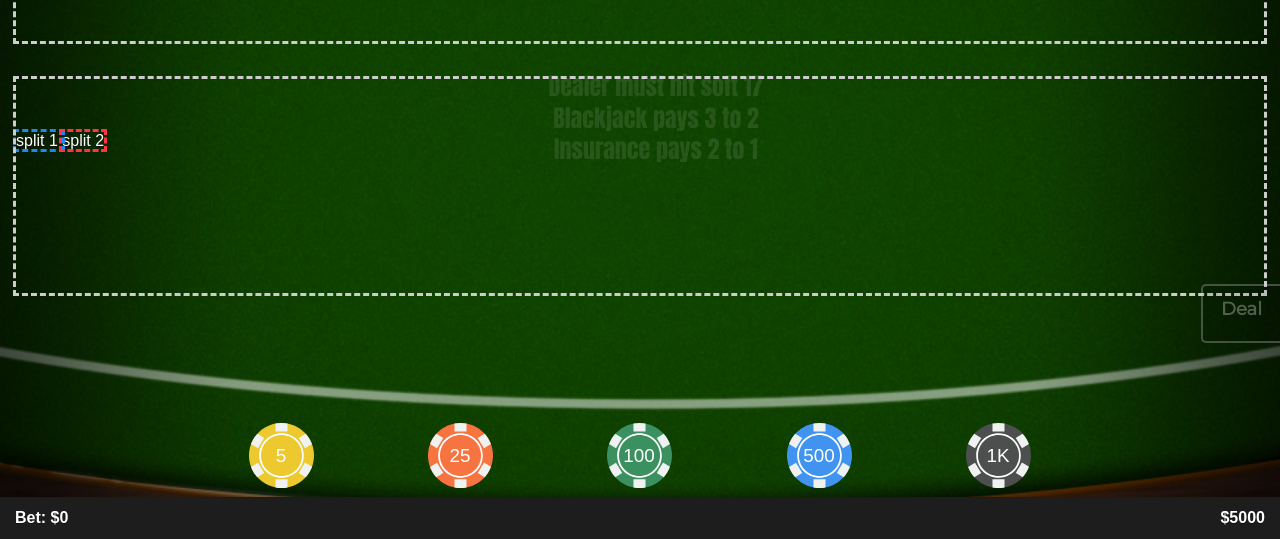
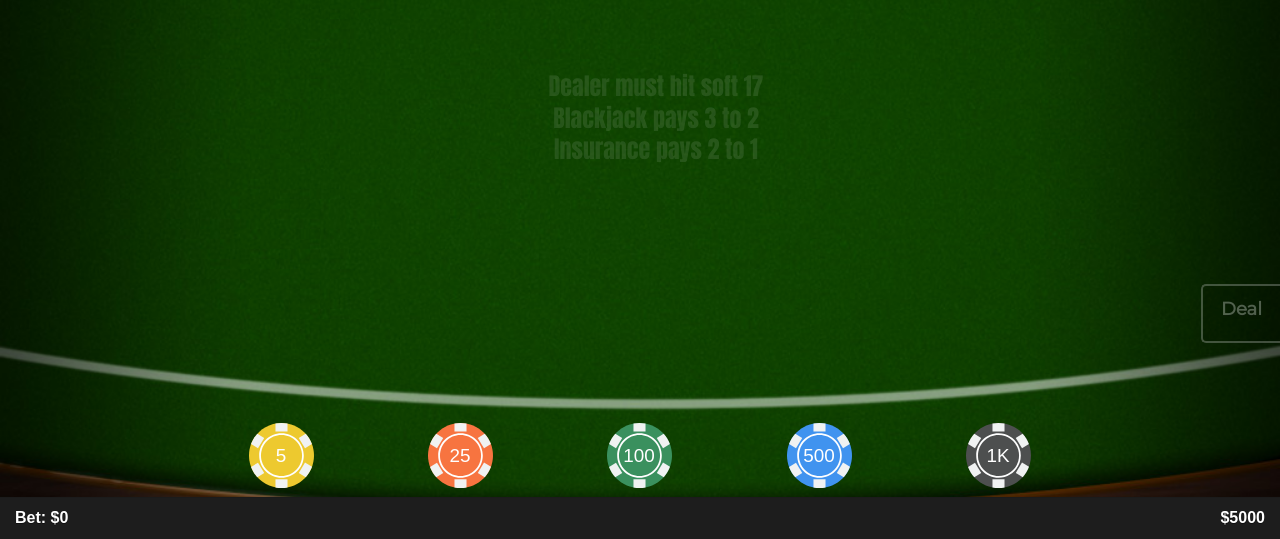
Before and after one commit to st01k/blackjack, a website: page public/index.html in a window 1280 px wide. Shown: the part 261-800 px from the top of the page. Drawn offline with Linux system fonts and the light colour scheme; a web font is replaced by a local one.

Commit message:
removed dev mode boxes

```diff
--- a/public/index.html
+++ b/public/index.html
@@ -39,7 +39,7 @@
         </div>
         <div class="ui-content" data-role="content" id="table">
             <div id="txtDealer" class="txtTable">DEALER</div>
-            <div id="dHand" class="dev-white">
+            <div id="dHand">
                 <div class="cardBox" data-role="controlgroup"></div>
             </div>
             <div id="txtRules" class="txtTable">
@@ -47,14 +47,10 @@
                 Blackjack pays 3 to 2<br/>
                 Insurance pays 2 to 1
             </div>
-            <div id="pHand" class="dev-white">
+            <div id="pHand">
                 <div class="cardBox" data-role="controlgroup"></div>
-                <div id="splitBox1" class="splitBox dev-blue">
-                    split 1
-                </div>
-                <div id="splitBox2" class="splitBox dev-red">
-                    split 2
-                </div>
+                <div id="splitBox1" class="splitBox"></div>
+                <div id="splitBox2" class="splitBox"></div>
             </div>
             <div>
                 <div id="chipRow">
```
